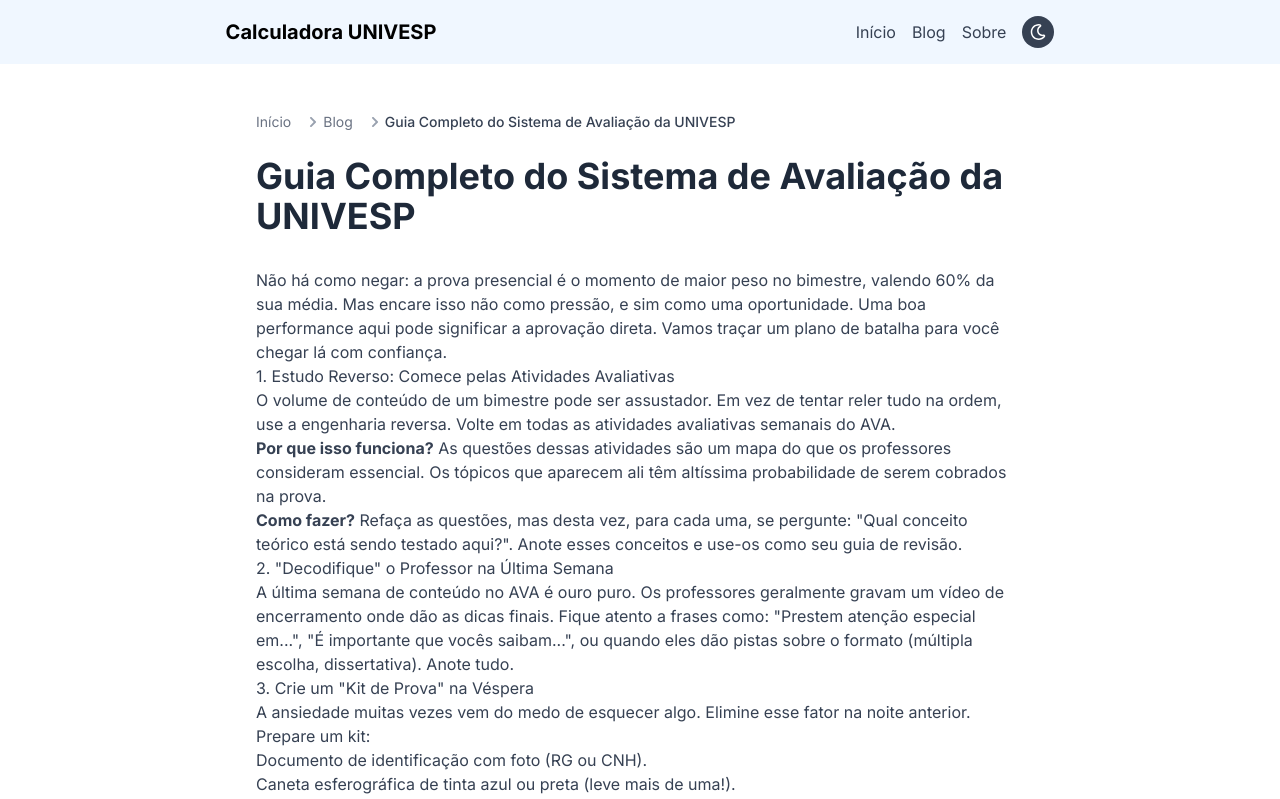
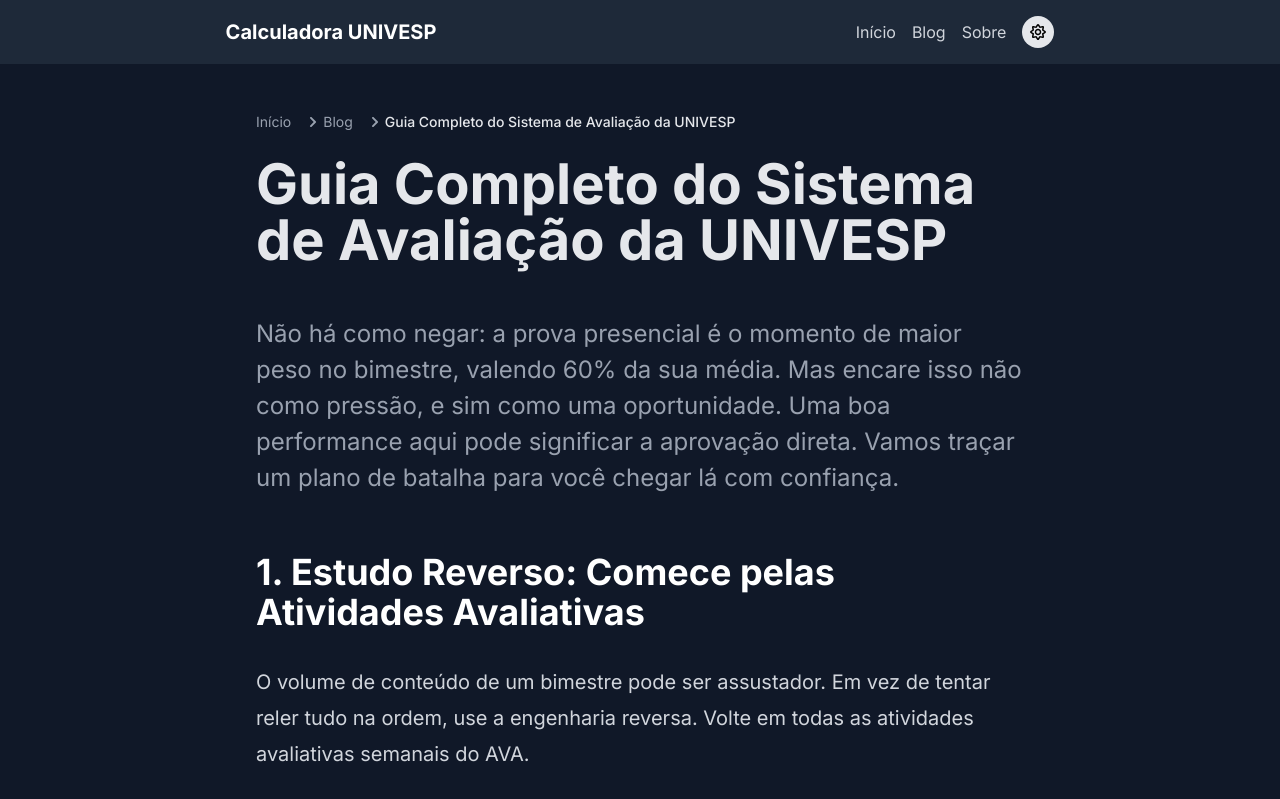
Before and after one commit to Marcone-Santos1/calculadora-univesp-next, a Next.js app: page /blog/guia-sistema-avaliacao-univesp in a window 1280 px wide. Shown: the top 799 px of the page. Built offline with nearby package versions, Linux system fonts and the light colour scheme.

Commit message:
fix dark mode

```diff
--- a/src/app/blog/[slug]/page.tsx
+++ b/src/app/blog/[slug]/page.tsx
@@ -51,7 +51,6 @@
   const articleData = articles.find(p => p.slug.endsWith(params.slug));
 
   return (
-    // Envolvemos o componente do artigo no ArticleLayout aqui!
     <ArticleLayout title={articleData?.title || 'Artigo'}>
       <ArticleComponent />
     </ArticleLayout>
--- a/src/app/globals.css
+++ b/src/app/globals.css
@@ -1,4 +1,5 @@
 @import "tailwindcss";
+@plugin '@tailwindcss/typography';
 
 @custom-variant dark (&:where(.dark, .dark *));
 
--- a/src/components/AppStateProvider.tsx
+++ b/src/components/AppStateProvider.tsx
@@ -6,12 +6,12 @@
 const AppContext = createContext<{ isDarkMode: boolean; toggleDarkMode: () => void } | null>(null);
 
 export const AppStateProvider = ({ children }: { children: React.ReactNode }) => {
-  const [isDarkMode, setIsDarkMode] = useState(false);
+  const [isDarkMode, setIsDarkMode] = useState(true);
   const [isMounted, setIsMounted] = useState(false); // Evita problemas de hidratação
 
   useEffect(() => {
     const theme = localStorage.getItem('darkTheme');
-    setIsDarkMode(theme === 'dark');
+    setIsDarkMode(theme === 'dark' || theme === null);
     setIsMounted(true);
   }, []);
 
--- a/tailwind.config.ts
+++ /dev/null
@@ -1,18 +0,0 @@
-import generated from "@tailwindcss/typography";
-import {Config} from "tailwindcss";
-
-const config: Config = {
-  darkMode: 'class',
-  content: [
-    "./index.html",
-    "./src/**/*.{js,ts,jsx,tsx}",
-  ],
-  theme: {
-    extend: {},
-  },
-  plugins: [
-    generated
-  ],
-}
-
-export default config;
```
